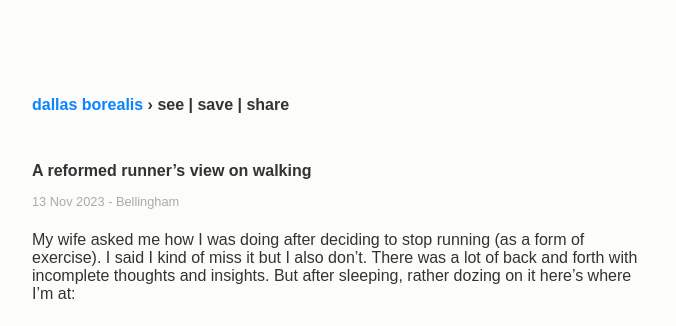
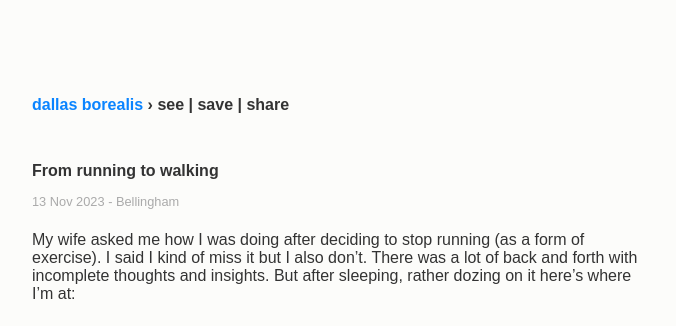
Before and after one commit to dallas-borealis/dallas-borealis.github.io, a Jekyll site: the page built from _posts/2023-11-13-reformed-runner.md, in a window 1280 px wide. Shown: the top 326 px of the page, without its empty margins (128-804 px from the left). Built offline with Jekyll 4.4.1, drawn with Linux system fonts in a browser that asks for light colours.

Commit message:
Update 2023-11-13-reformed-runner.md

```diff
--- a/_posts/2023-11-13-reformed-runner.md
+++ b/_posts/2023-11-13-reformed-runner.md
@@ -1,6 +1,6 @@
 ---
 layout: post
-title: A reformed runner's view on walking
+title: From running to walking
 ---
 
 {{ page.title }}
```
